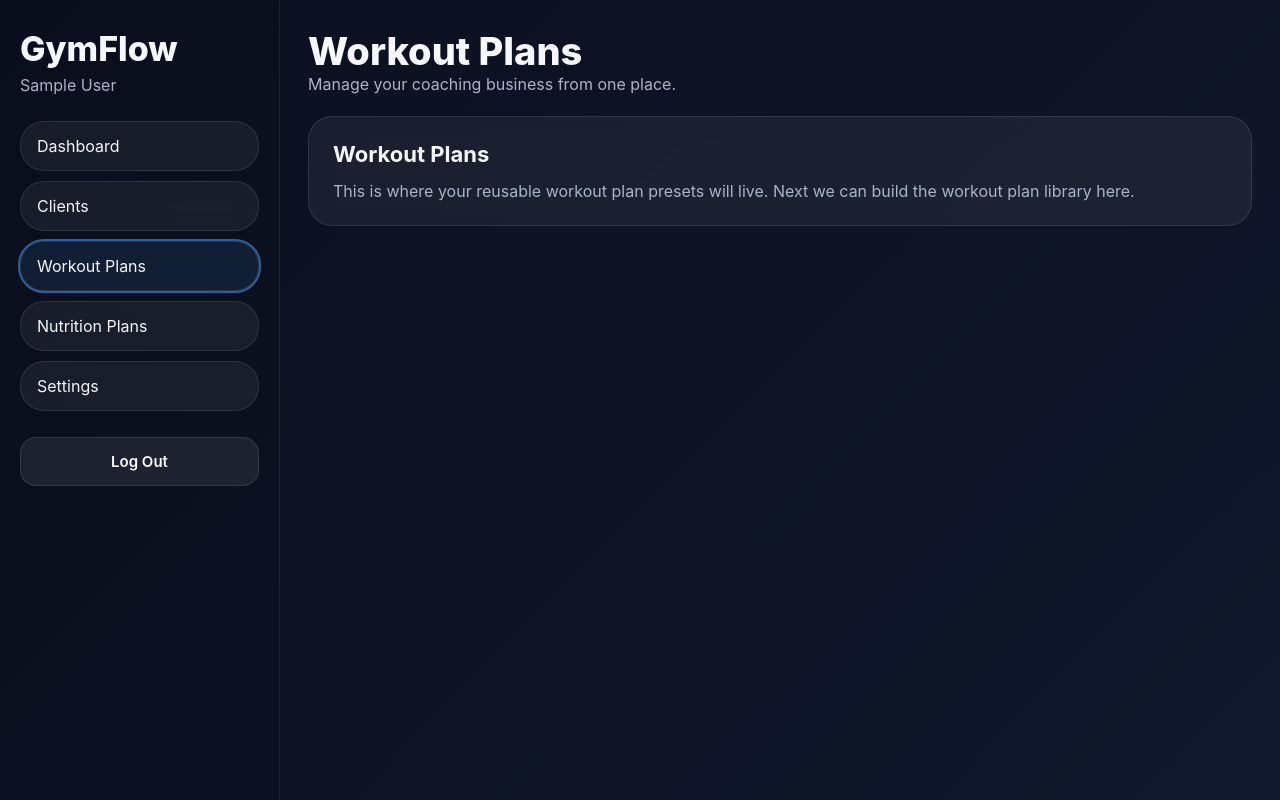
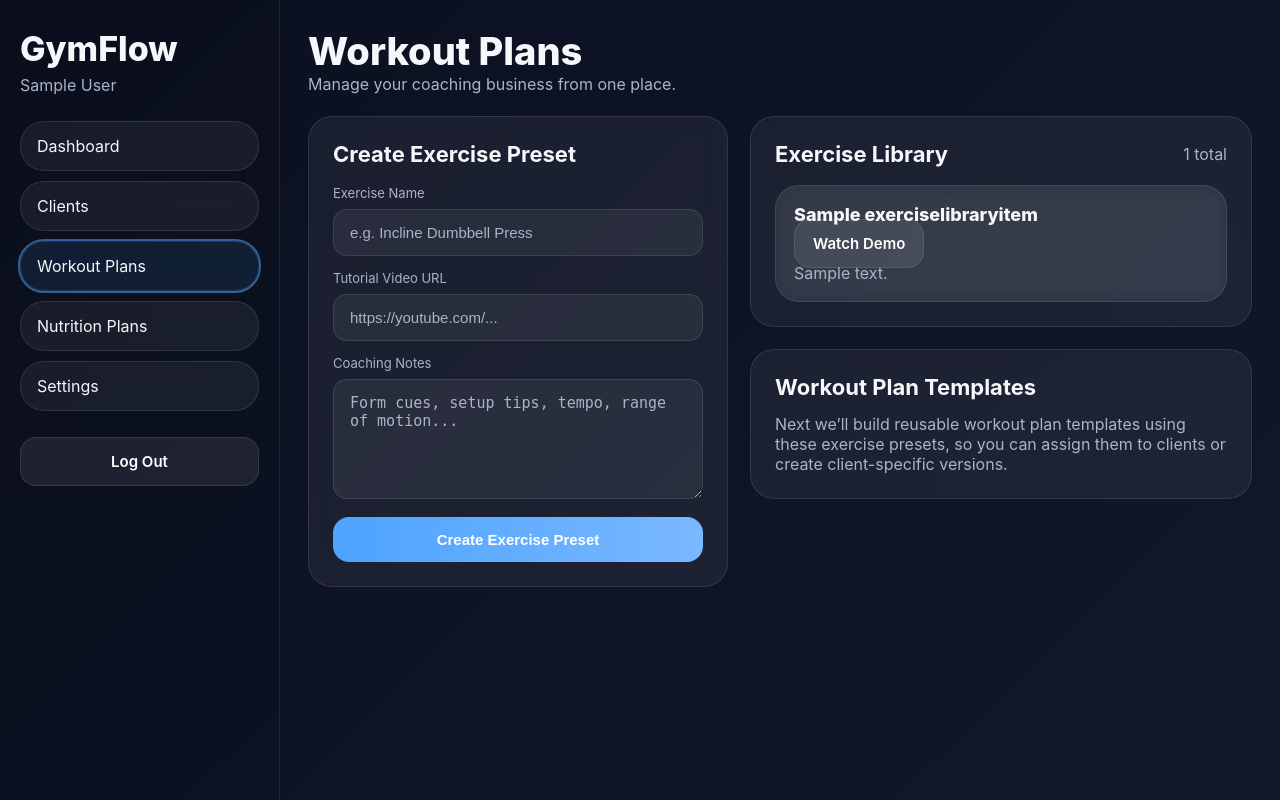
Before and after one commit to Deen-Codes/gymflow-backend, a Django app: page /dashboard/workout-plans/ in a window 1280 px wide. Run offline with Django 4.2, Linux system fonts and the light colour scheme; a user stored in the database is signed in; tables that the repository leaves empty hold one stand-in row (values such as "Sample post").

Commit message:
Add exercise library to workout plans page

```diff
--- a/apps/users/dashboard_urls.py
+++ b/apps/users/dashboard_urls.py
@@ -12,6 +12,7 @@ from .dashboard_views import (
     trainer_settings_page,
     dashboard_create_client,
     dashboard_assign_workout_plan,
+    dashboard_create_exercise_library_item,
 )
 
 urlpatterns = [
@@ -25,6 +26,7 @@ urlpatterns = [
     path("dashboard/create-client/", dashboard_create_client, name="dashboard-create-client"),
     path("dashboard/assign-workout-plan/", dashboard_assign_workout_plan, name="dashboard-assign-workout-plan"),
     path("dashboard/workout-plans/", trainer_workout_plans_page, name="trainer-workout-plans-page"),
+    path("dashboard/workout-plans/create-exercise/", dashboard_create_exercise_library_item, name="dashboard-create-exercise-library-item"),
     path("dashboard/nutrition-plans/", trainer_nutrition_plans_page, name="trainer-nutrition-plans-page"),
     path("dashboard/settings/", trainer_settings_page, name="trainer-settings-page"),
 
--- a/apps/users/dashboard_views.py
+++ b/apps/users/dashboard_views.py
@@ -3,9 +3,15 @@ from django.contrib.auth import authenticate, login, logout
 from django.contrib.auth.decorators import login_required
 from django.shortcuts import get_object_or_404, redirect, render
 
-from .forms import TrainerLoginForm, CreateClientForm, AssignWorkoutPlanForm
+from .forms import (
+    TrainerLoginForm,
+    CreateClientForm,
+    AssignWorkoutPlanForm,
+    CreateExerciseLibraryItemForm,
+)
 from .models import User
 from .serializers import ClientCreateSerializer, AssignWorkoutPlanSerializer
+from apps.workouts.models import WorkoutPlan, ExerciseLibraryItem
 
 
 def landing_page(request):
@@ -58,6 +64,8 @@ def _get_trainer_clients(request):
 def _dashboard_context(request, page_title):
     trainer_profile = request.user.trainer_profile
     clients = _get_trainer_clients(request)
+    workout_plans = WorkoutPlan.objects.filter(user=request.user).order_by("name")
+    exercise_library = ExerciseLibraryItem.objects.filter(user=request.user).order_by("name")
 
     assign_forms = {
         client.id: AssignWorkoutPlanForm(
@@ -74,6 +82,9 @@ def _dashboard_context(request, page_title):
         "create_client_form": CreateClientForm(),
         "assign_forms": assign_forms,
         "client_count": clients.count(),
+        "workout_plans": workout_plans,
+        "exercise_library": exercise_library,
+        "exercise_library_form": CreateExerciseLibraryItemForm(),
     }
 
 
@@ -218,3 +229,30 @@ def dashboard_assign_workout_plan(request):
                 messages.error(request, str(errors))
 
     return redirect("trainer-client-detail", client_id=form.cleaned_data["client_user_id"])
+
+
+@login_required
+def dashboard_create_exercise_library_item(request):
+    if not _trainer_required(request):
+        return redirect("landing-page")
+
+    if request.method != "POST":
+        return redirect("trainer-workout-plans-page")
+
+    form = CreateExerciseLibraryItemForm(request.POST)
+
+    if not form.is_valid():
+        for _, errors in form.errors.items():
+            for error in errors:
+                messages.error(request, error)
+        return redirect("trainer-workout-plans-page")
+
+    ExerciseLibraryItem.objects.create(
+        user=request.user,
+        name=form.cleaned_data["name"],
+        video_url=form.cleaned_data["video_url"],
+        coaching_notes=form.cleaned_data["coaching_notes"],
+    )
+
+    messages.success(request, "Exercise preset created successfully.")
+    return redirect("trainer-workout-plans-page")
--- a/apps/users/forms.py
+++ b/apps/users/forms.py
@@ -26,3 +26,9 @@ class AssignWorkoutPlanForm(forms.Form):
             self.fields["workout_plan_id"].choices = [
                 (plan.id, plan.name) for plan in plans
             ]
+
+
+class CreateExerciseLibraryItemForm(forms.Form):
+    name = forms.CharField(max_length=255)
+    video_url = forms.URLField(required=False)
+    coaching_notes = forms.CharField(required=False, widget=forms.Textarea)
--- a/apps/workouts/models.py
+++ b/apps/workouts/models.py
@@ -61,3 +61,21 @@ class SetPerformance(models.Model):
     set_number = models.IntegerField()
     weight = models.CharField(max_length=20, blank=True)
     reps = models.CharField(max_length=20, blank=True)
+
+
+class ExerciseLibraryItem(models.Model):
+    user = models.ForeignKey(
+        settings.AUTH_USER_MODEL,
+        on_delete=models.CASCADE,
+        related_name="exercise_library_items",
+    )
+    name = models.CharField(max_length=255)
+    video_url = models.URLField(blank=True)
+    coaching_notes = models.TextField(blank=True)
+    created_at = models.DateTimeField(auto_now_add=True)
+
+    class Meta:
+        ordering = ["name"]
+
+    def __str__(self):
+        return self.name
--- a/templates/dashboard/dashboard_workout_plans.html
+++ b/templates/dashboard/dashboard_workout_plans.html
@@ -1,10 +1,74 @@
 {% extends "dashboard/dashboard_shell.html" %}
 
 {% block dashboard_content %}
-<div class="glass" style="padding:24px;">
-    <div style="font-size:22px;font-weight:700;margin-bottom:14px;">Workout Plans</div>
-    <div class="muted">
-        This is where your reusable workout plan presets will live. Next we can build the workout plan library here.
+<div style="display:grid;grid-template-columns:420px 1fr;gap:22px;align-items:start;">
+    <div class="glass" style="padding:24px;">
+        <div style="font-size:22px;font-weight:700;margin-bottom:18px;">Create Exercise Preset</div>
+
+        <form method="post" action="{% url 'dashboard-create-exercise-library-item' %}" style="display:grid;gap:14px;">
+            {% csrf_token %}
+
+            <div>
+                <label class="label">Exercise Name</label>
+                <input class="input" type="text" name="name" placeholder="e.g. Incline Dumbbell Press">
+            </div>
+
+            <div>
+                <label class="label">Tutorial Video URL</label>
+                <input class="input" type="url" name="video_url" placeholder="https://youtube.com/...">
+            </div>
+
+            <div>
+                <label class="label">Coaching Notes</label>
+                <textarea class="input" name="coaching_notes" rows="5" placeholder="Form cues, setup tips, tempo, range of motion..."></textarea>
+            </div>
+
+            <button type="submit" class="btn btn-primary">Create Exercise Preset</button>
+        </form>
+    </div>
+
+    <div style="display:grid;gap:22px;">
+        <div class="glass" style="padding:24px;">
+            <div style="display:flex;justify-content:space-between;align-items:center;margin-bottom:18px;">
+                <div style="font-size:22px;font-weight:700;">Exercise Library</div>
+                <div class="muted">{{ exercise_library|length }} total</div>
+            </div>
+
+            {% if exercise_library %}
+                <div style="display:grid;gap:14px;">
+                    {% for exercise in exercise_library %}
+                        <div class="glass" style="padding:18px;">
+                            <div style="font-size:18px;font-weight:800;margin-bottom:8px;">{{ exercise.name }}</div>
+
+                            {% if exercise.video_url %}
+                                <div style="margin-bottom:10px;">
+                                    <a href="{{ exercise.video_url }}" target="_blank" rel="noopener noreferrer" class="btn btn-secondary">
+                                        Watch Demo
+                                    </a>
+                                </div>
+                            {% endif %}
+
+                            {% if exercise.coaching_notes %}
+                                <div class="muted">{{ exercise.coaching_notes }}</div>
+                            {% else %}
+                                <div class="muted">No coaching notes added yet.</div>
+                            {% endif %}
+                        </div>
+                    {% endfor %}
+                </div>
+            {% else %}
+                <div class="muted">
+                    No exercise presets yet. Create your first one on the left.
+                </div>
+            {% endif %}
+        </div>
+
+        <div class="glass" style="padding:24px;">
+            <div style="font-size:22px;font-weight:700;margin-bottom:14px;">Workout Plan Templates</div>
+            <div class="muted">
+                Next we’ll build reusable workout plan templates using these exercise presets, so you can assign them to clients or create client-specific versions.
+            </div>
+        </div>
     </div>
 </div>
 {% endblock %}
```
Also changed, not shown: apps/workouts/migrations/0002_exerciselibraryitem.py (added).
